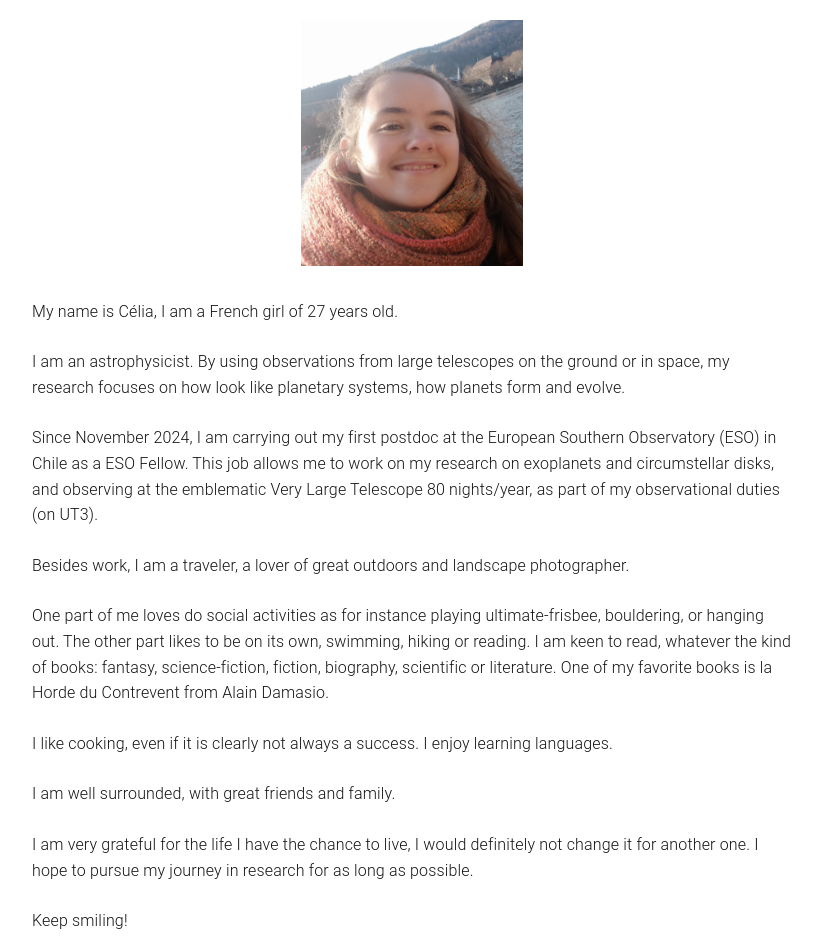
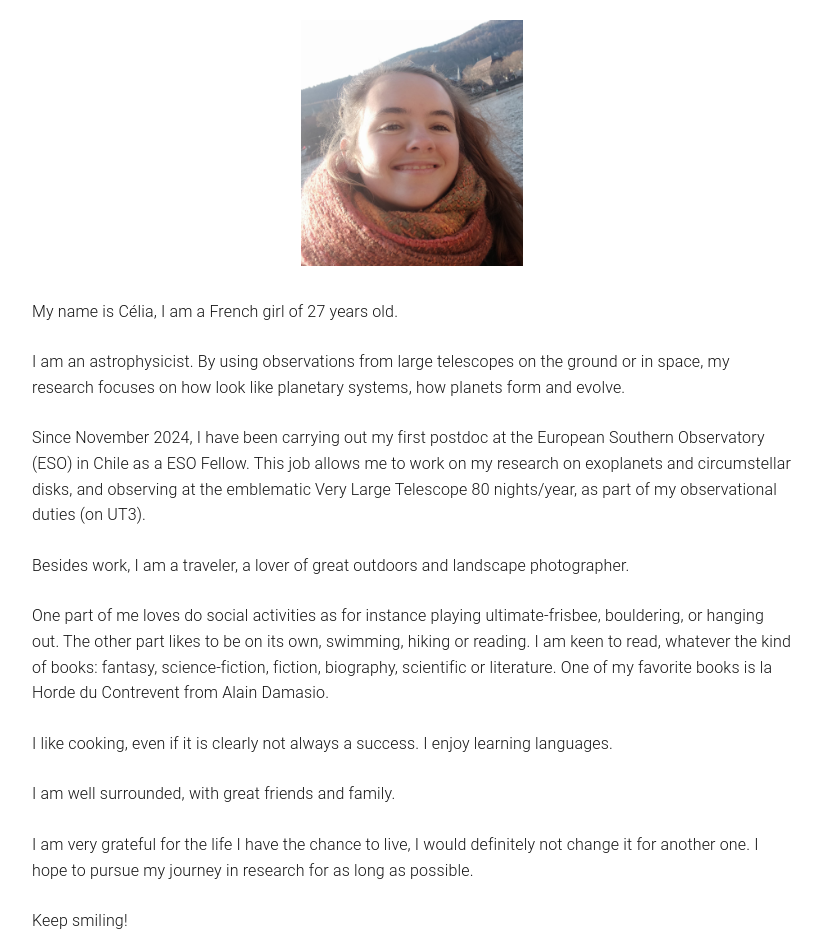
Before and after one commit to cdesgrange/cdesgrange.github.io, a Jekyll site: the page built from about.md, in a window 1280 px wide. Shown: the part 301-1253 px from the top of the page, without its empty margins (228-1049 px from the left). Built offline with Jekyll 4.4.1, drawn with Linux system fonts in a browser that asks for light colours.

Commit message:
Update about.md

```diff
--- a/about.md
+++ b/about.md
@@ -11,7 +11,7 @@ My name is Célia, I am a French girl of 27 years old.
 
 I am an astrophysicist. By using observations from large telescopes on the ground or in space, my research focuses on how look like planetary systems, how planets form and evolve.
 
-Since November 2024, I am carrying out my first postdoc at the European Southern Observatory (ESO) in Chile as a ESO Fellow. This job allows me to work on my research on exoplanets and circumstellar disks, and observing at the emblematic Very Large Telescope 80 nights/year, as part of my observational duties (on UT3).
+Since November 2024, I have been carrying out my first postdoc at the European Southern Observatory (ESO) in Chile as a ESO Fellow. This job allows me to work on my research on exoplanets and circumstellar disks, and observing at the emblematic Very Large Telescope 80 nights/year, as part of my observational duties (on UT3).
 
 Besides work, I am a traveler, a lover of great outdoors and landscape photographer.
 
```
